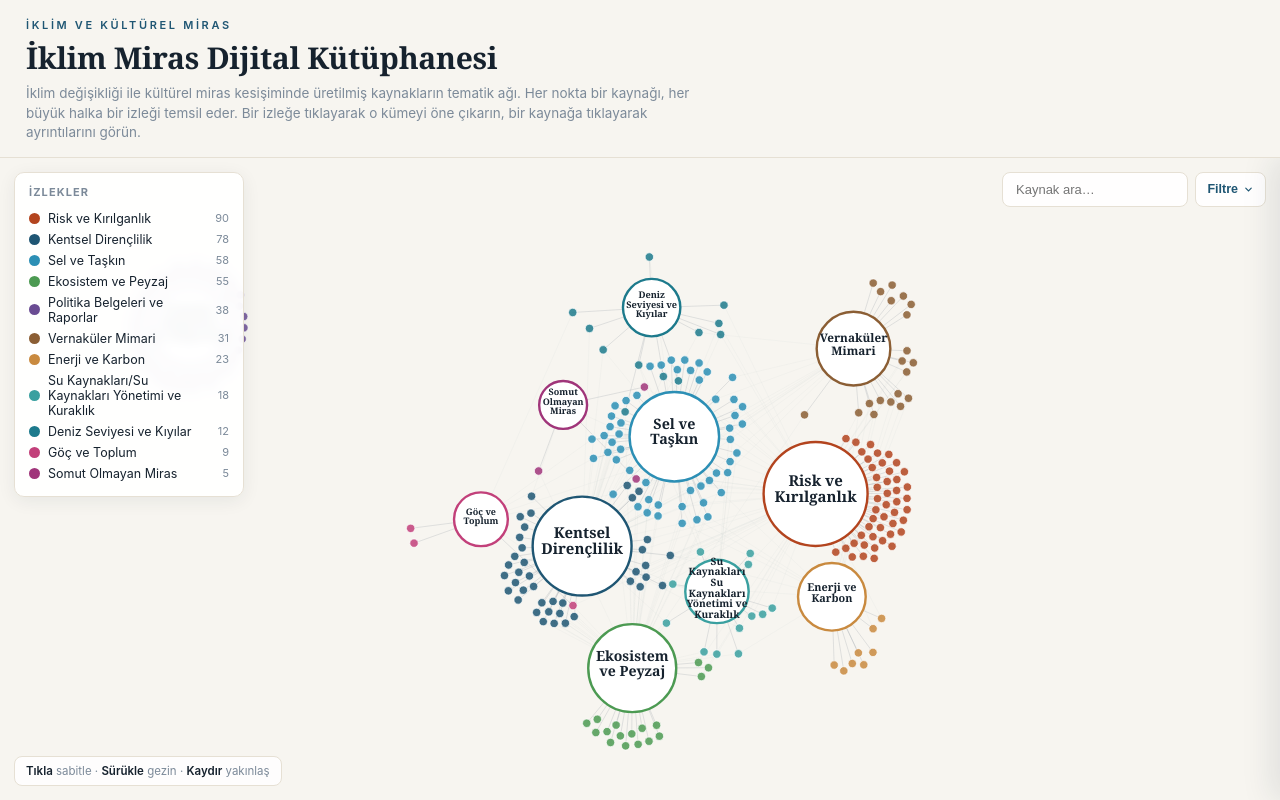
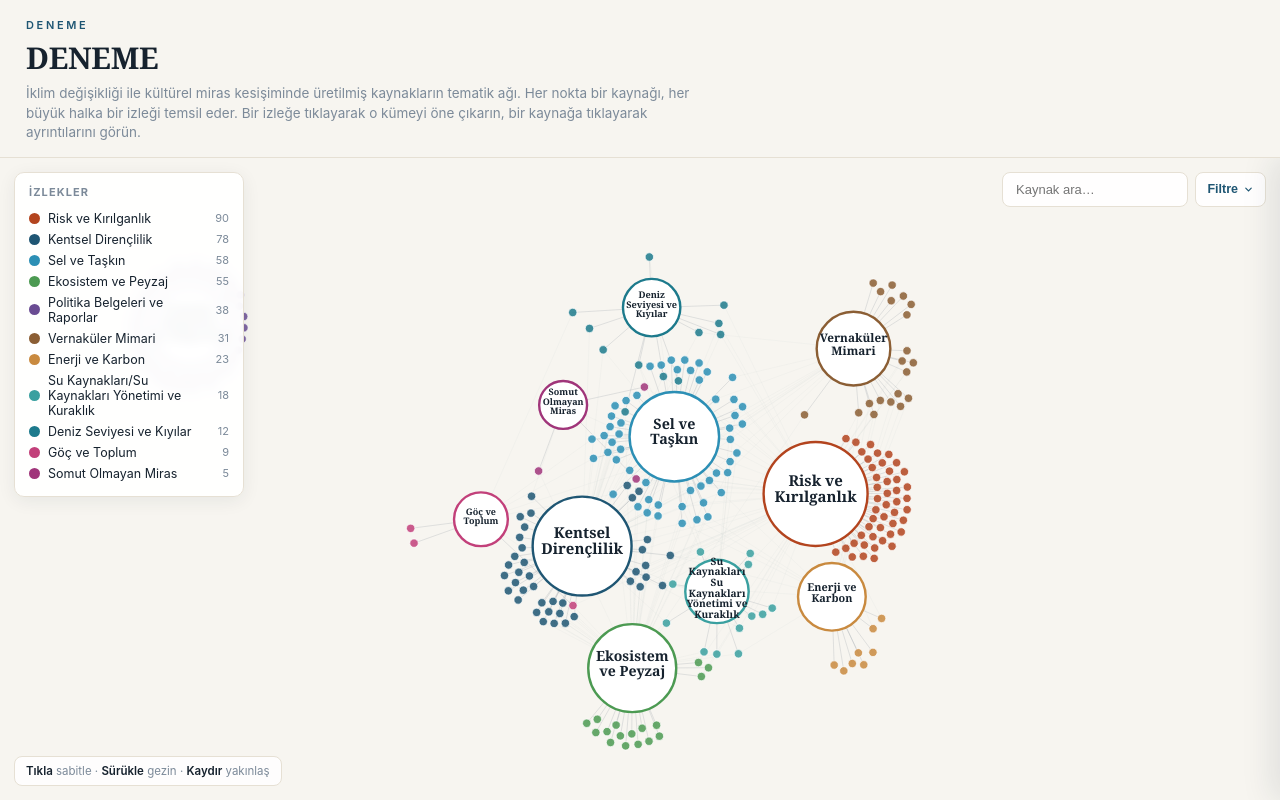
Before and after one commit to gizembuyukguner/iklim-miras-kutuphanesi, a plain HTML site: page index.html in a window 1280 px wide. Drawn offline with nearby package versions, Linux system fonts and the light colour scheme; animation ran at ten frames a second.

Commit message:
Replace header content with 'DENEME'

```diff
--- a/index.html
+++ b/index.html
@@ -162,8 +162,8 @@
 <body>
 <div id="app">
   <header>
-    <p class="eyebrow">İklim ve Kültürel Miras</p>
-    <h1>İklim Miras Dijital Kütüphanesi</h1>
+    <p class="eyebrow">DENEME</p>
+    <h1>DENEME</h1>
     <p class="lead">İklim değişikliği ile kültürel miras kesişiminde üretilmiş kaynakların tematik ağı. Her nokta bir kaynağı, her büyük halka bir izleği temsil eder. Bir izleğe tıklayarak o kümeyi öne çıkarın, bir kaynağa tıklayarak ayrıntılarını görün.</p>
   </header>
   <div class="stage">
```
